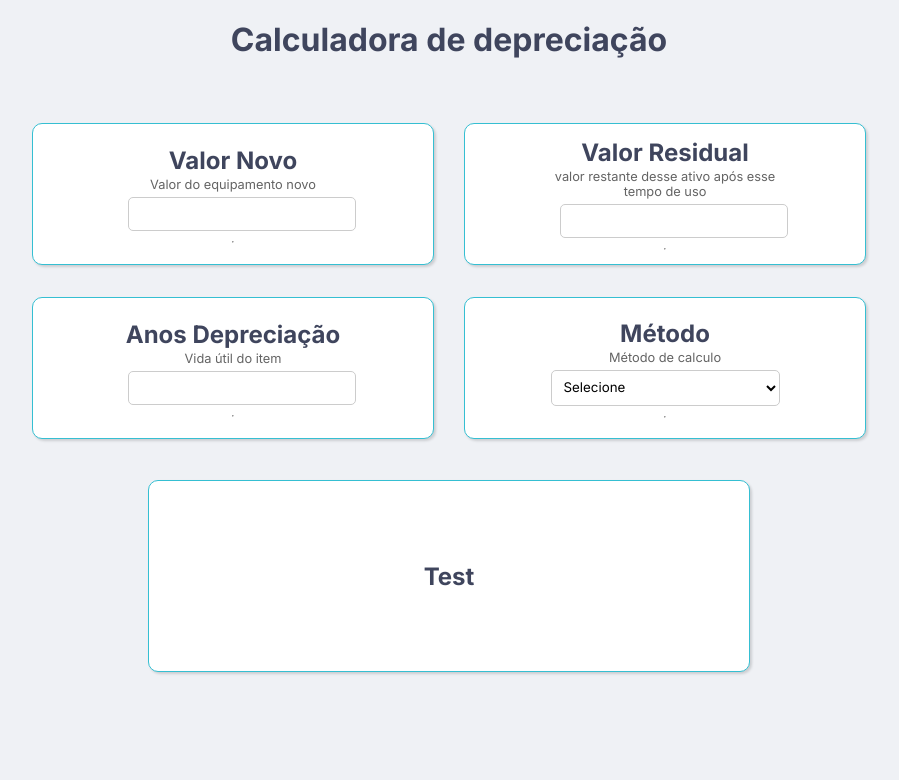
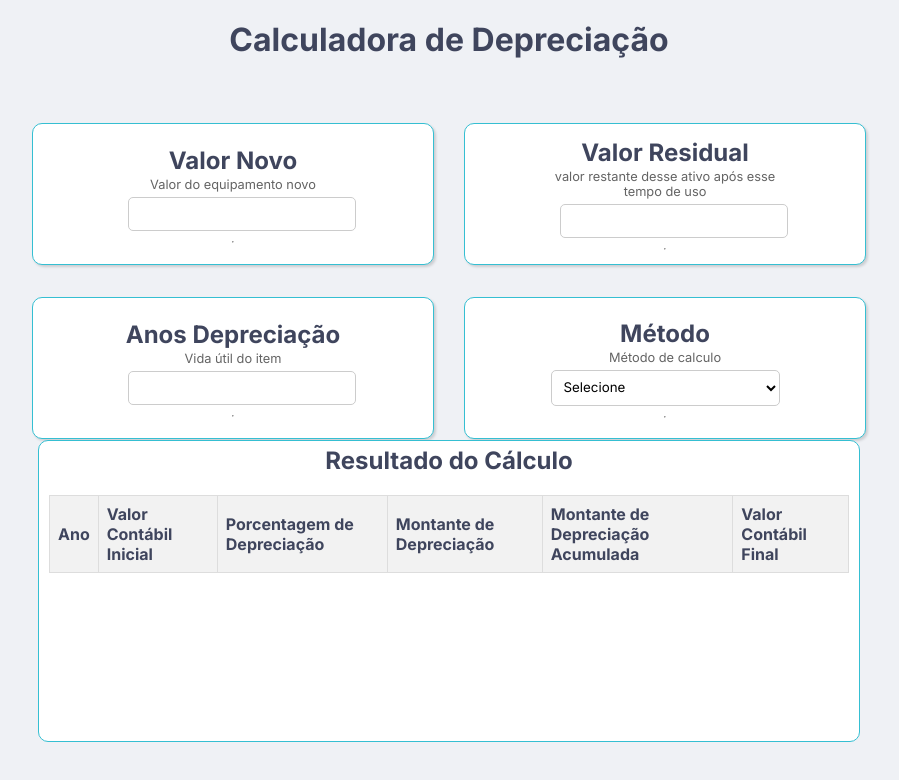
Before and after one commit to LeandroRochaS/CalculadoraDepreciao, a React (Vite) app: page / in a window 1280 px wide. Shown: the top 780 px of the page, without its empty margins (191-1090 px from the left). Built offline with nearby package versions, Linux system fonts and the light colour scheme.

Commit message:
feat: create logic for calculator

```diff
--- a/package.json
+++ b/package.json
@@ -12,11 +12,13 @@
   "dependencies": {
     "react": "^18.2.0",
     "react-dom": "^18.2.0",
+    "react-toggle": "^4.1.3",
     "sass": "^1.69.5"
   },
   "devDependencies": {
     "@types/react": "^18.2.43",
     "@types/react-dom": "^18.2.17",
+    "@types/react-toggle": "^4.0.5",
     "@typescript-eslint/eslint-plugin": "^6.14.0",
     "@typescript-eslint/parser": "^6.14.0",
     "@vitejs/plugin-react": "^4.2.1",
--- a/src/components/NavBar/index.tsx
+++ b/src/components/NavBar/index.tsx
@@ -5,8 +5,9 @@ export default function Navbar() {
     <>
       <header>
         <div>
-          <h1> Calculadora de depreciação </h1>
+          <h1> Calculadora de Depreciação </h1>
         </div>
+        <div></div>
       </header>
     </>
   );
--- a/src/pages/Home/index.tsx
+++ b/src/pages/Home/index.tsx
@@ -1,32 +1,83 @@
+import { useState } from "react";
 import Navbar from "../../components/NavBar";
 import "./style.scss";
 
+interface TableData {
+  ano: number;
+  valorContabilInicial: number;
+  porcentagemDepreciacao: number;
+  montanteDepreciacao: number;
+  montanteDepreciacaoAcumulada: number;
+  valorContabilFinal: number;
+}
+
 export default function Home() {
+  const [resultData, setResultData] = useState<TableData[]>([]);
+
   function calcular() {
     console.log("Calculando");
-    const inputs = document.querySelectorAll("input");
-    const selects = document.querySelectorAll("select");
-    const campos = [...inputs, ...selects];
-    campos.forEach((input) => {
-      console.log(input.value);
+    const valorNovo = parseFloat(
+      (document.getElementById("valorNovo") as HTMLInputElement)?.value || "0"
+    );
+    const valorResidual = parseFloat(
+      (document.getElementById("valorResidual") as HTMLInputElement)?.value ||
+        "0"
+    );
+    const anosDepre = parseInt(
+      (document.getElementById("anosDepre") as HTMLInputElement)?.value || "0",
+      10
+    );
+    const metodo = parseInt(
+      (document.getElementById("metodo") as HTMLInputElement)?.value || "0",
+      10
+    );
 
-      if (
-        input.value === "" ||
-        input.value === "0" ||
-        input.value === "Selecione"
-      ) {
-        exibirErro(input.id, "Campo obrigatório");
-      } else {
-        ocultarErro(input.id);
-      }
-    });
+    if (
+      valorNovo === 0 ||
+      valorResidual === 0 ||
+      anosDepre === 0 ||
+      metodo === 0
+    ) {
+      exibirErro("calcularBtn", "Preencha todos os campos corretamente");
+      return;
+    } else {
+      ocultarErro("calcularBtn");
+    }
+
+    const data: TableData[] = [];
+    let valorContabilInicial = valorNovo;
+    const taxaDepreciacao = 100 / anosDepre;
+
+    for (let ano = 1; ano <= anosDepre; ano++) {
+      const montanteDepreciacao =
+        metodo === 1
+          ? (valorContabilInicial - valorResidual) / anosDepre
+          : valorContabilInicial * (taxaDepreciacao / 100);
+
+      const montanteDepreciacaoAcumulada =
+        ano === 1
+          ? montanteDepreciacao
+          : data[ano - 2].montanteDepreciacaoAcumulada + montanteDepreciacao;
+      const valorContabilFinal = valorContabilInicial - montanteDepreciacao;
+
+      data.push({
+        ano,
+        valorContabilInicial,
+        porcentagemDepreciacao: taxaDepreciacao,
+        montanteDepreciacao,
+        montanteDepreciacaoAcumulada,
+        valorContabilFinal,
+      });
+
+      valorContabilInicial = valorContabilFinal;
+    }
+
+    setResultData(data);
   }
 
   function exibirErro(idElemento: string, mensagem: string) {
     const elemento = document.getElementById(idElemento) as HTMLElement | null;
     if (elemento) elemento.style.border = "1px solid red";
-
-    console.log(elemento);
 
     // Adiciona ou atualiza uma mensagem de erro
     let errorElement = document.getElementById(idElemento + "Error");
@@ -120,8 +171,32 @@ export default function Home() {
             Calcular
           </button>
           <div className="result-container">
-            <div className="card card-result">
-              <h2>Test</h2>
+            <div className="card-result">
+              <h2>Resultado do Cálculo</h2>
+              <table className="tabela-resultado">
+                <thead>
+                  <tr>
+                    <th>Ano</th>
+                    <th>Valor Contábil Inicial</th>
+                    <th>Porcentagem de Depreciação</th>
+                    <th>Montante de Depreciação</th>
+                    <th>Montante de Depreciação Acumulada</th>
+                    <th>Valor Contábil Final</th>
+                  </tr>
+                </thead>
+                <tbody>
+                  {resultData.map((item) => (
+                    <tr key={item.ano}>
+                      <td>{item.ano}</td>
+                      <td>${item.valorContabilInicial.toFixed(2)}</td>
+                      <td>{item.porcentagemDepreciacao.toFixed(2)}%</td>
+                      <td>${item.montanteDepreciacao.toFixed(2)}</td>
+                      <td>${item.montanteDepreciacaoAcumulada.toFixed(2)}</td>
+                      <td>${item.valorContabilFinal.toFixed(2)}</td>
+                    </tr>
+                  ))}
+                </tbody>
+              </table>
             </div>
           </div>
         </section>
--- a/src/pages/Home/style.scss
+++ b/src/pages/Home/style.scss
@@ -94,9 +94,44 @@
 
 .card-result {
   margin: 0 auto;
-  background-color: #fff;
   position: absolute;
-  top: 60%;
-  max-width: 600px;
-  min-height: 150px;
+  top: 55%;
+  max-width: 800px;
+  min-height: 300px;
+  padding: 0 10px;
+
+  background: #fff;
+  border-radius: 10px;
+  border: 1px solid $border-primary;
+
+  h2 {
+    color: $font-primary;
+    text-align: center;
+    margin: 5px 0;
+  }
 }
+
+/* style.scss */
+
+.tabela-resultado {
+  width: 100%;
+  border-collapse: collapse;
+  margin: 20px 0;
+  border-radius: 6px;
+  text-align: center;
+}
+
+.tabela-resultado th,
+.tabela-resultado td {
+  border: 1px solid #ddd;
+  padding: 8px;
+  text-align: left;
+}
+
+.tabela-resultado th {
+  background-color: #f2f2f2;
+}
+
+.tabela-resultado tbody tr:nth-child(even) {
+  background-color: #f9f9f9;
+}
```
Also changed, not shown: 1 other file (tests, documents, lock files or other folders).
